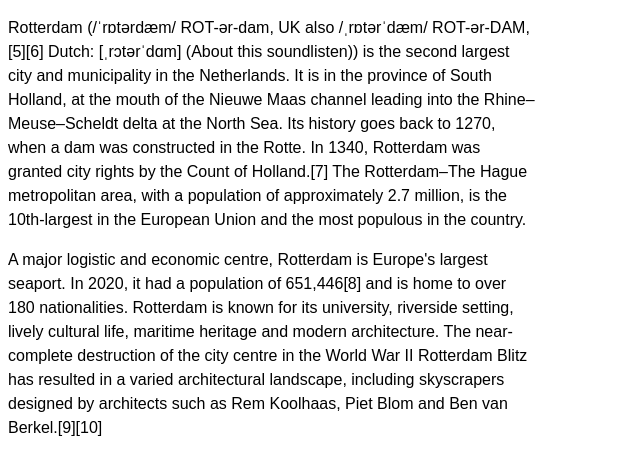
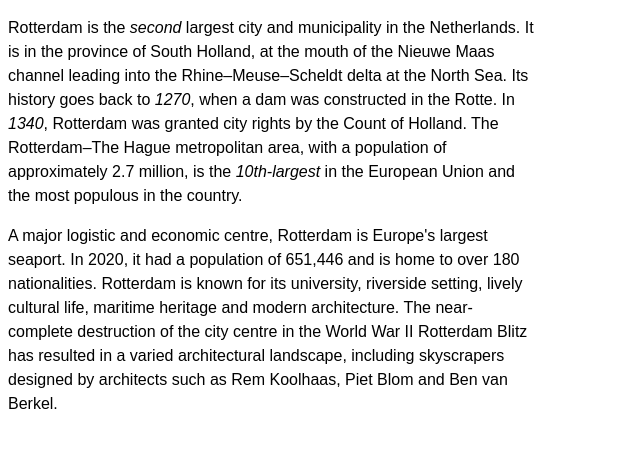
Before and after one commit to VivaVee/VivaVee.github.io, a plain HTML site: page index.html in a window 1280 px wide. Shown: the whole page, without its empty margins (0-640 px from the left). Drawn offline with Linux system fonts and the light colour scheme.

Commit message:
Adding semantic elements

```diff
--- a/index.html
+++ b/index.html
@@ -14,10 +14,10 @@
 </head>
 <body>
 <p>
- Rotterdam (/ˈrɒtərdæm/ ROT-ər-dam, UK also /ˌrɒtərˈdæm/ ROT-ər-DAM,[5][6] Dutch: [ˌrɔtərˈdɑm] (About this soundlisten)) is the second largest city and municipality in the Netherlands. It is in the province of South Holland, at the mouth of the Nieuwe Maas channel leading into the Rhine–Meuse–Scheldt delta at the North Sea. Its history goes back to 1270, when a dam was constructed in the Rotte. In 1340, Rotterdam was granted city rights by the Count of Holland.[7] The Rotterdam–The Hague metropolitan area, with a population of approximately 2.7 million, is the 10th-largest in the European Union and the most populous in the country.</p>
+ Rotterdam is the <em>second</em> largest city and municipality in the Netherlands. It is in the province of South Holland, at the mouth of the Nieuwe Maas channel leading into the Rhine–Meuse–Scheldt delta at the North Sea. Its history goes back to <i>1270</i>, when a dam was constructed in the Rotte. In <i>1340</i>, Rotterdam was granted city rights by the Count of Holland. The Rotterdam–The Hague metropolitan area, with a population of approximately 2.7 million, is the <em>10th-largest</em> in the European Union and the most populous in the country.</p>
 
 <p>
-A major logistic and economic centre, Rotterdam is Europe's largest seaport. In 2020, it had a population of 651,446[8] and is home to over 180 nationalities. Rotterdam is known for its university, riverside setting, lively cultural life, maritime heritage and modern architecture. The near-complete destruction of the city centre in the World War II Rotterdam Blitz has resulted in a varied architectural landscape, including skyscrapers designed by architects such as Rem Koolhaas, Piet Blom and Ben van Berkel.[9][10]
+A major logistic and economic centre, Rotterdam is Europe's largest seaport. In 2020, it had a population of 651,446 and is home to over 180 nationalities. Rotterdam is known for its university, riverside setting, lively cultural life, maritime heritage and modern architecture. The near-complete destruction of the city centre in the World War II Rotterdam Blitz has resulted in a varied architectural landscape, including skyscrapers designed by architects such as Rem Koolhaas, Piet Blom and Ben van Berkel.
 </p>
 </body>
 </html>
```
